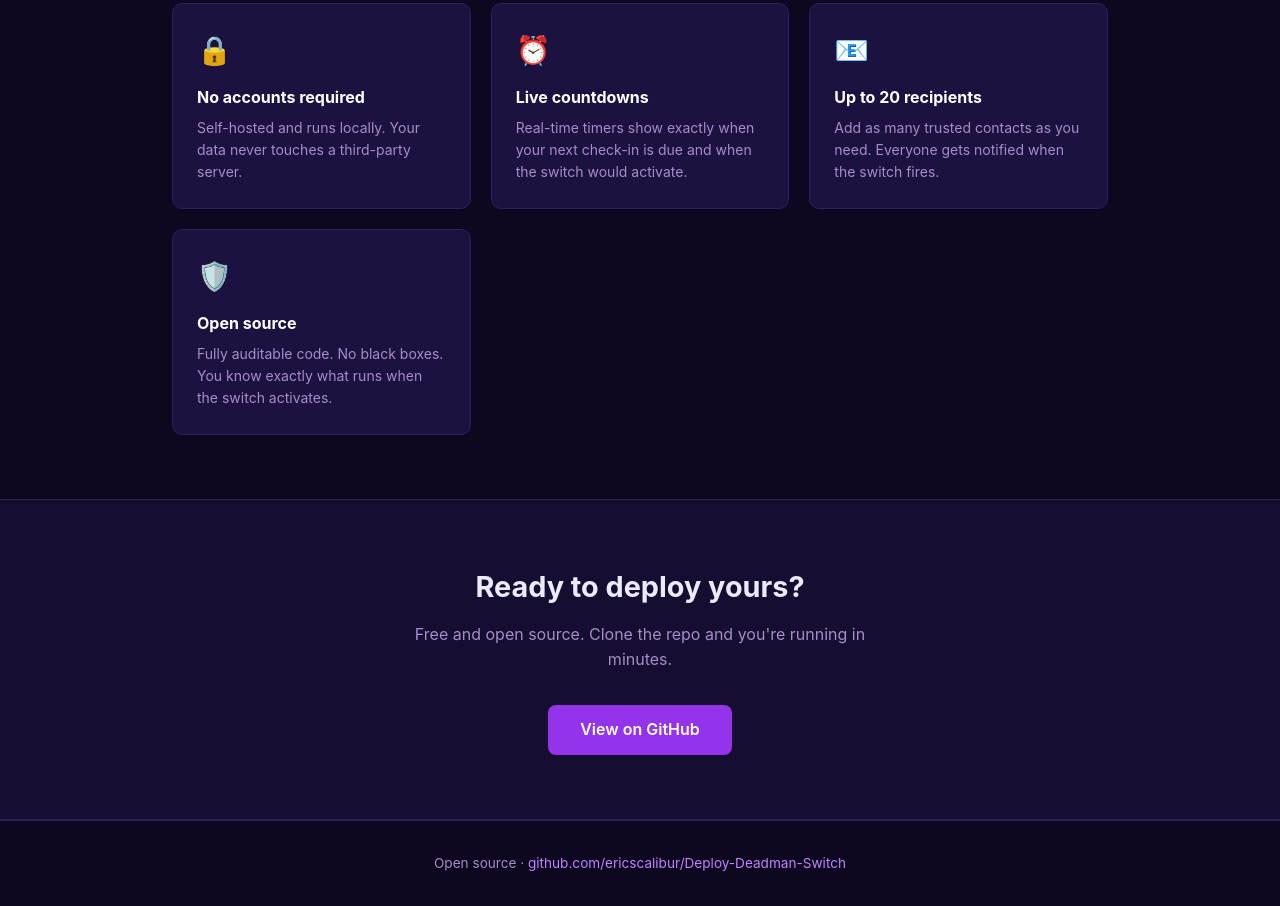
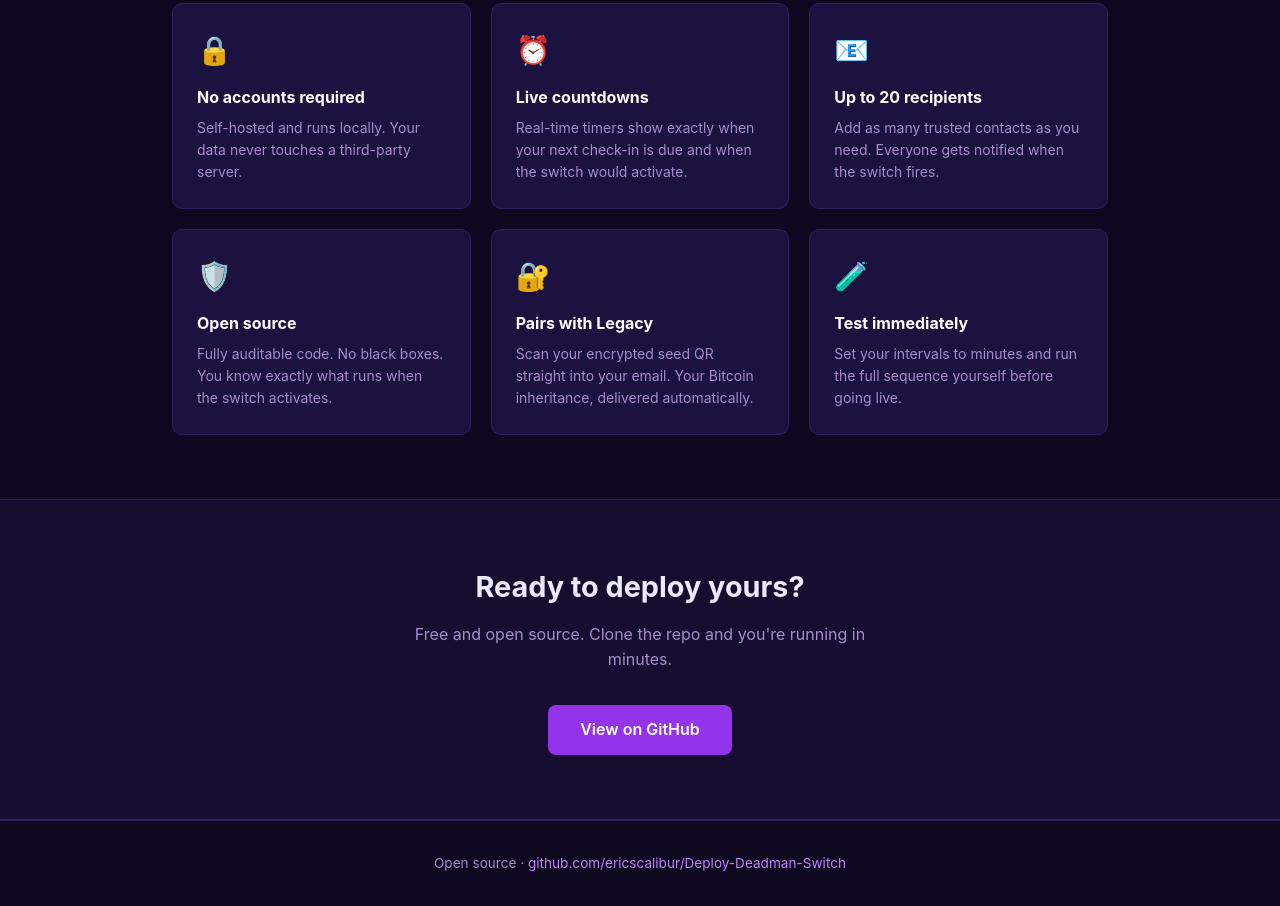
Before and after one commit to ericscalibur/Deploy-Deadman-Switch, a plain HTML site: page index.html in a window 1280 px wide. Shown: the part 1820-2726 px from the top of the page. Drawn offline with Linux system fonts and the light colour scheme.

Commit message:
update: add Pairs with Legacy and Test immediately feature cards

```diff
--- a/index.html
+++ b/index.html
@@ -240,6 +240,16 @@
         <h3>Open source</h3>
         <p>Fully auditable code. No black boxes. You know exactly what runs when the switch activates.</p>
       </div>
+      <div class="feature-card">
+        <div class="feature-icon">🔐</div>
+        <h3>Pairs with Legacy</h3>
+        <p>Scan your encrypted seed QR straight into your email. Your Bitcoin inheritance, delivered automatically.</p>
+      </div>
+      <div class="feature-card">
+        <div class="feature-icon">🧪</div>
+        <h3>Test immediately</h3>
+        <p>Set your intervals to minutes and run the full sequence yourself before going live.</p>
+      </div>
     </div>
   </div>
 
```
